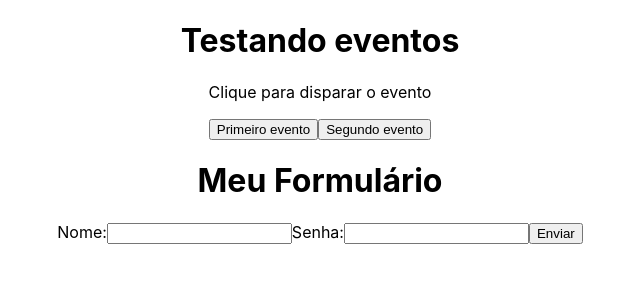
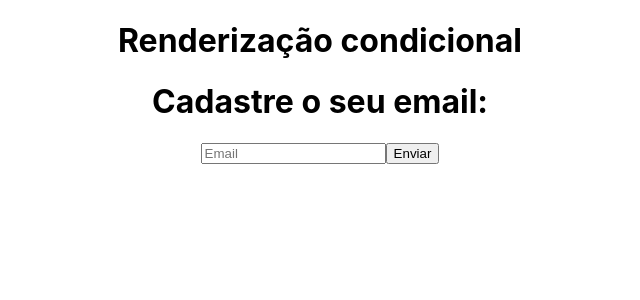
Before and after one commit to viniciusjuste/Curso-de-React, a React (Create React App) app in the folder meu-projeto/: page / in a window 1280 px wide. Shown: the top 300 px of the page, without its empty margins (320-960 px from the left). Built offline with nearby package versions, Linux system fonts and the light colour scheme.

Commit message:
feat: Renderização condicional (if)

```diff
--- a/meu-projeto/src/App.js
+++ b/meu-projeto/src/App.js
@@ -1,15 +1,13 @@
 import './App.css';
-import Evento from './components/Evento';
-import Form from './components/Form';
+import Condicional from './components/Condicional';
 
 function App() {
   const name = "Maria"
 
   return (
     <div className="App">
-      <h1>Testando eventos</h1>
-      <Evento numero={1} />
-      <Form />
+      <h1>Renderização condicional</h1>
+      <Condicional />
     </div>
   );
 }
--- /dev/null
+++ b/meu-projeto/src/components/Condicional.jsx
@@ -0,0 +1,31 @@
+import { useState } from "react";
+
+const Condicional = () => {
+
+    const [email, setEmail] = useState('');
+    const [userEmail, setUserEmail] = useState('');
+    const enviarEmail = (e) => {
+        e.preventDefault();
+        setUserEmail(email);
+
+        console.log(userEmail)
+    }
+
+    return (
+        <div>
+            <h1>Cadastre o seu email:</h1>
+            <form>
+                <input type="email" placeholder="Email" onChange={(e) => setEmail(e.target.value)} />
+                <button onClick={enviarEmail}>Enviar</button>
+            </form>
+
+            {/* Renderização condicional */}
+            {userEmail && (<div>
+                <p>O email do usuario é: {userEmail}</p>
+                <button onClick={() => setUserEmail('')}>Limpar</button>
+            </div>)}
+        </div>
+    );
+}
+
+export default Condicional;
```
